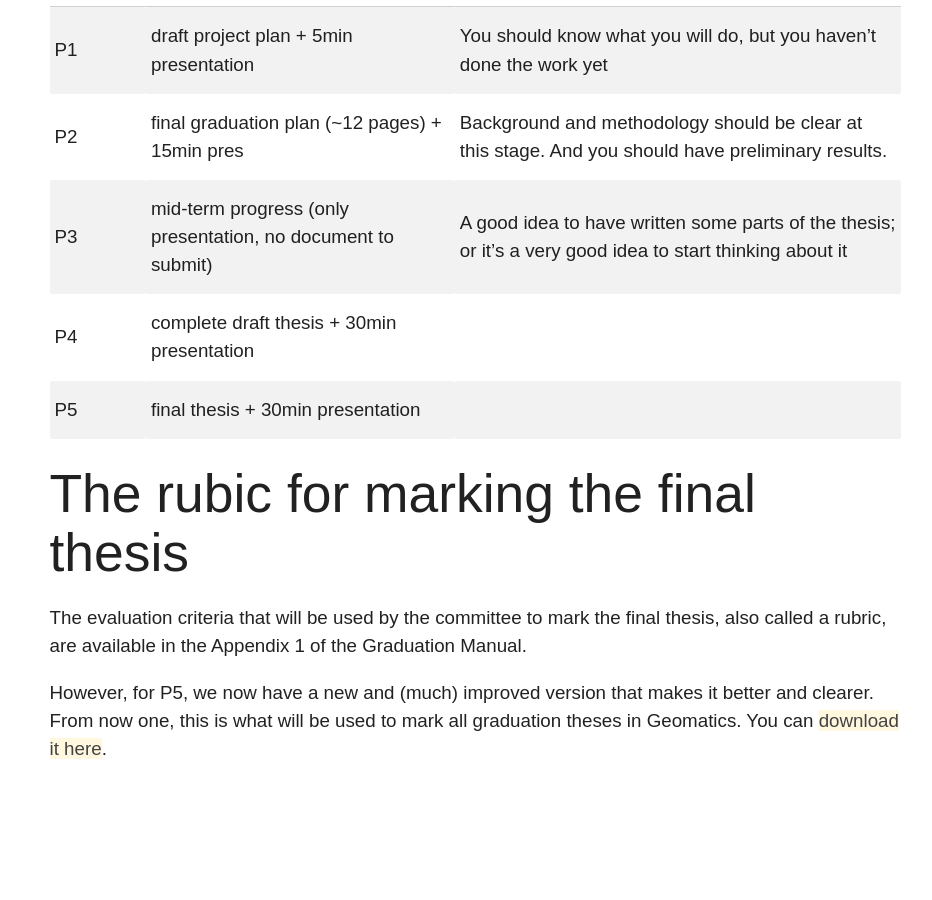
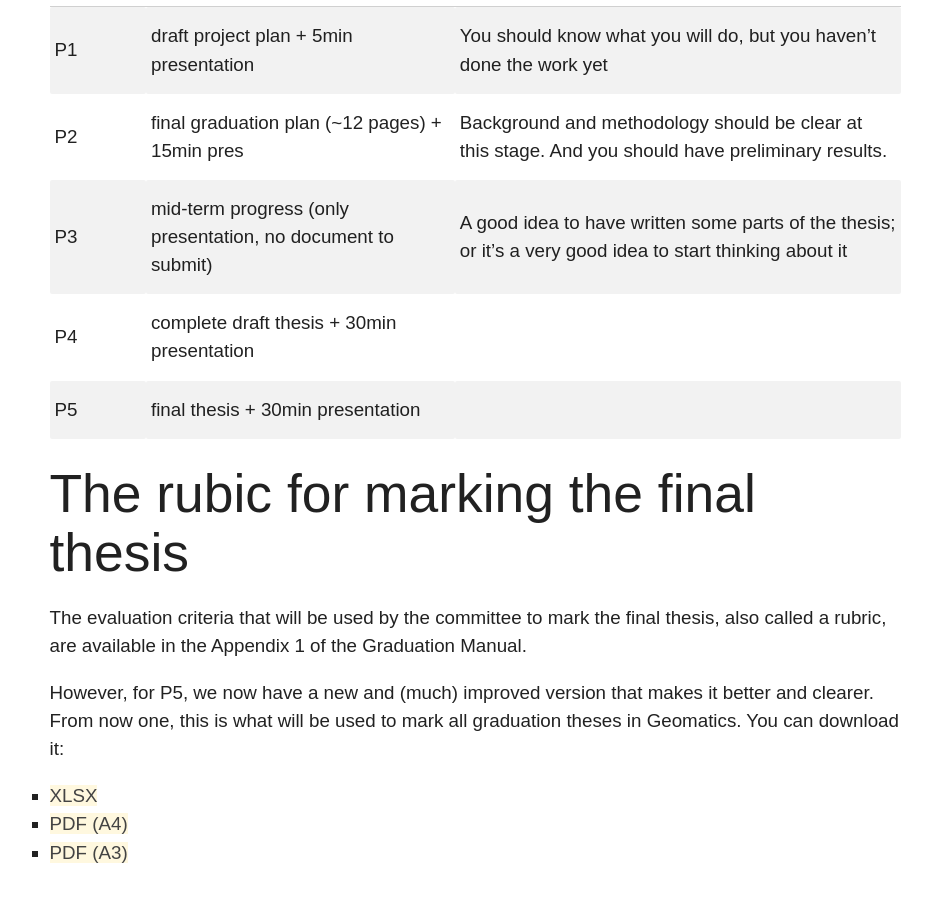
Before and after one commit to tudelft3d/geo2020, a Jekyll site: the page built from rules/index.md, in a window 1280 px wide and 900 px high, scrolled down 703 px. Shown: the whole window, without its empty margins (165-1097 px from the left). Built offline with Jekyll 4.4.1, drawn with Linux system fonts in a browser that asks for light colours; nearby versions of some CDN libraries; before the commit the page ends 1500 px from its top, so only the background shows below that.

Commit message:
A4 and A3 format

```diff
--- a/rules/index.md
+++ b/rules/index.md
@@ -34,4 +34,8 @@ The evaluation criteria that will be used by the committee to mark the final the
 
 However, for P5, we now have a new and (much) improved version that makes it better and clearer.
 From now one, this is what will be used to mark all graduation theses in Geomatics.
-You can [download it here](Rubric_Geomatics_2017-04-12.xlsx).
+You can download it:
+
+  - [XLSX](Rubric_Geomatics_2017-04-12.xlsx)
+  - [PDF (A4)](Rubric_Geomatics_A4.pdf)
+  - [PDF (A3)](Rubric_Geomatics_A3.pdf)
```
Also changed, not shown: 4 other files.
